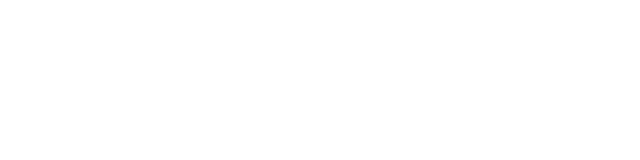
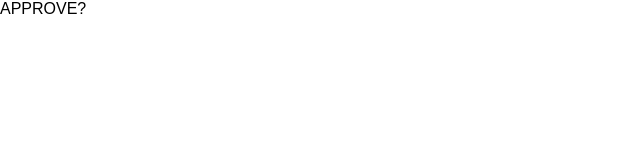
Before and after one commit to giraugh/gecko, a React (Create React App) app in the folder frontend/: page /goal/1/approve in a window 1280 px wide. Shown: the top 160 px of the page, without its empty margins (0-640 px from the left). Built offline with nearby package versions, Linux system fonts and the light colour scheme.

Commit message:
Create empty accept page

```diff
--- a/frontend/src/App.js
+++ b/frontend/src/App.js
@@ -8,6 +8,7 @@
   CreateTask,
   TaskDetails,
   Whoa,
+  Approve,
 } from 'pages';
 
 import theme from 'theme';
@@ -32,6 +33,7 @@
           <Route path="/home" component={Home} exact />
           <Route path="/new" component={CreateTask} exact />
           <Route path="/goal/:id" component={TaskDetails} exact />
+          <Route path="/goal/:id/approve" component={Approve} />
         </Switch>
       </ThemeProvider>
     </BrowserRouter>
--- /dev/null
+++ b/frontend/src/pages/Approve/Approve.js
@@ -0,0 +1,11 @@
+// todo
+// import container
+// particles
+// load the goal object
+// make it cool :ok_hand;
+
+const Approve = () => {
+    return (<div> APPROVE? </div>)
+}
+
+export default Approve
--- a/frontend/src/pages/index.js
+++ b/frontend/src/pages/index.js
@@ -2,5 +2,6 @@
 export { default as TaskDetails } from './TaskDetails/TaskDetails';
 export { default as Home } from './Home/Home';
 export { default as CreateTask } from './CreateTask/CreateTask';
+export { default as Approve } from './Approve/Approve'
 
 export { default as Whoa } from './Whoa/Whoa';
```
